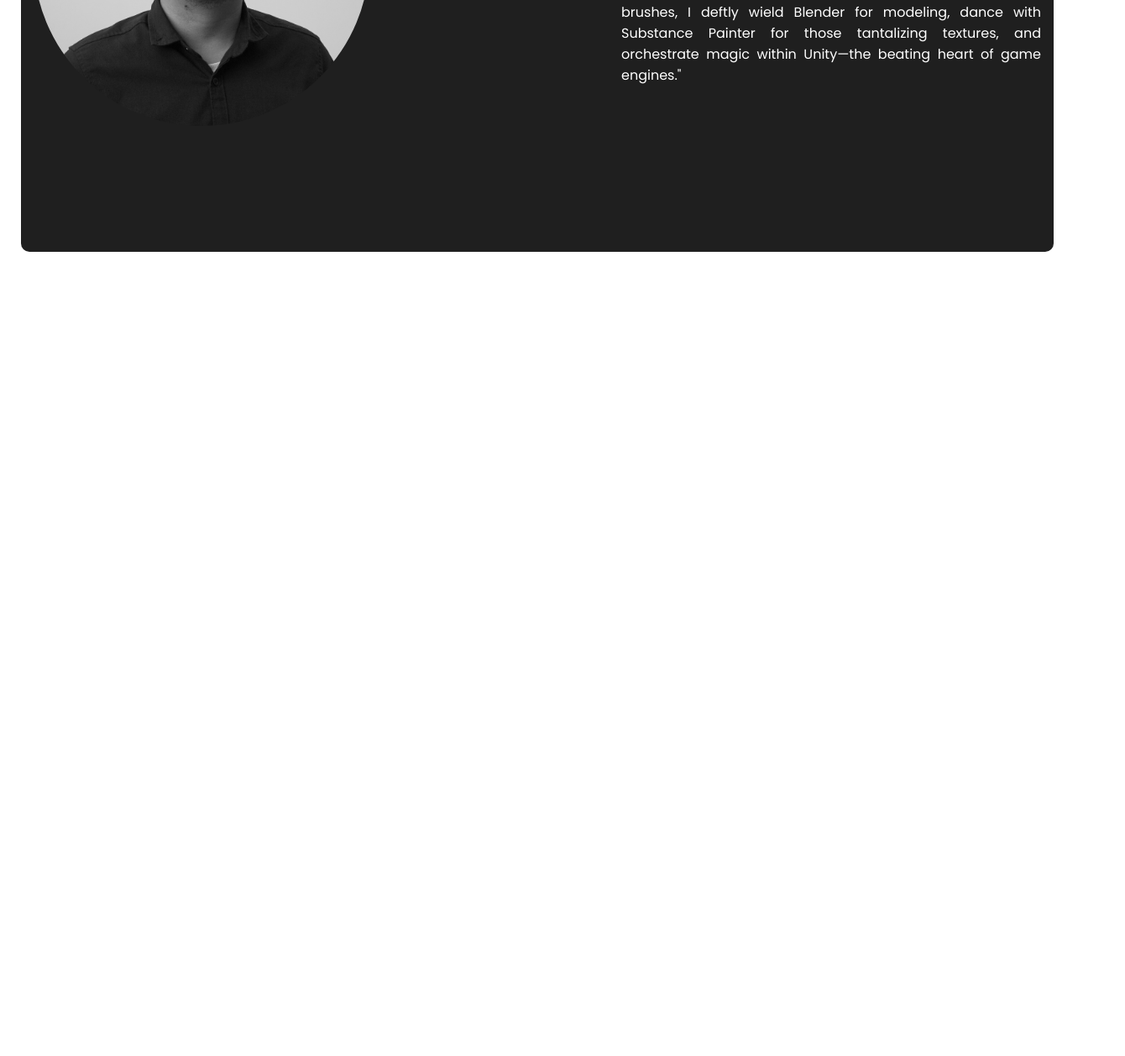
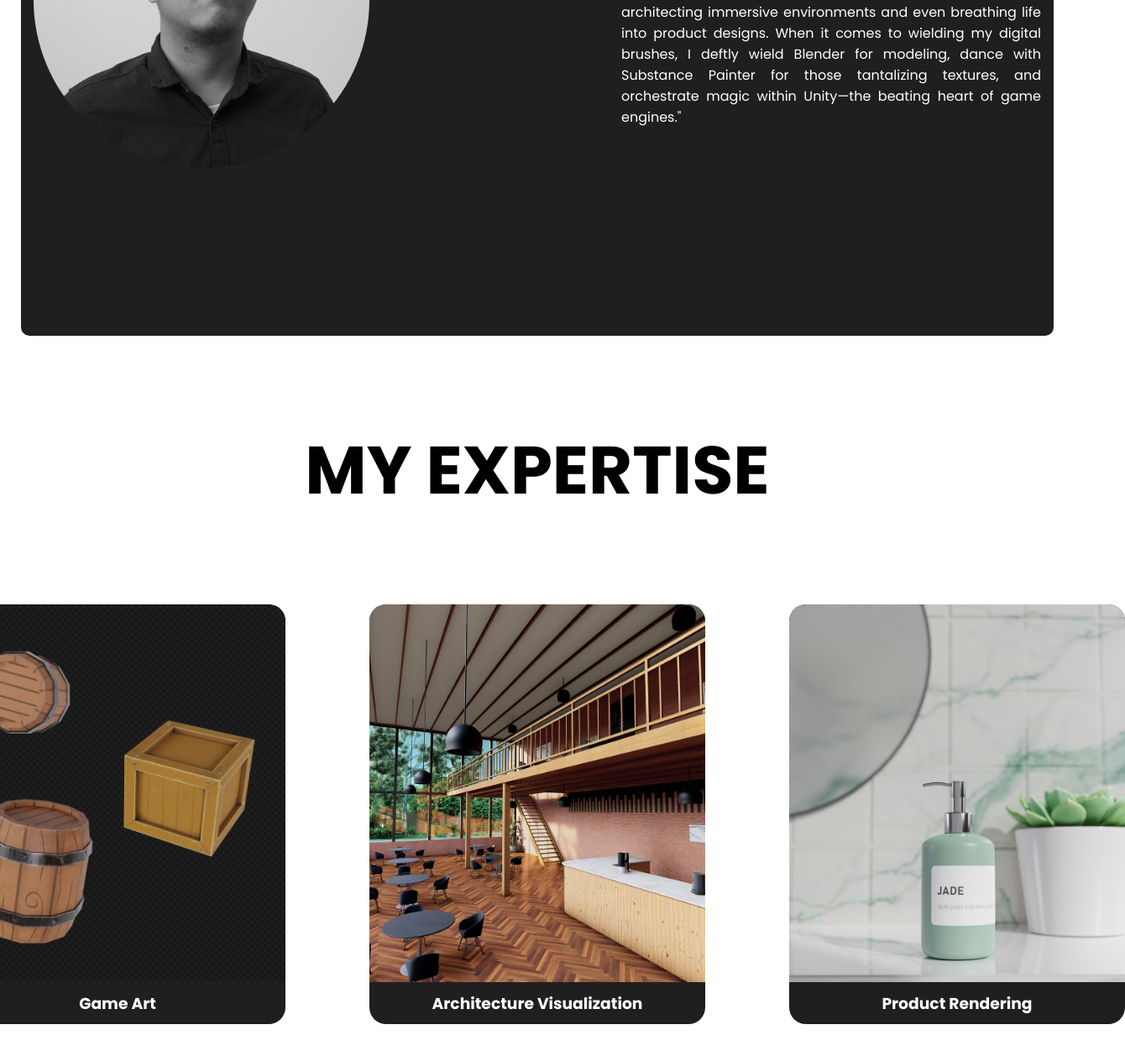
Before and after one commit to fikrysetiaone/portfolio, a plain HTML site: page index.html in a window 1280 px wide. Shown: the part 508-1766 px from the top of the page at 84% size, 1340 px wide, since content can reach past the window. Before the commit the page ends 808 px from the top, so only its background shows below. Drawn offline with Linux system fonts and the light colour scheme.

Commit message:
update expertise cards

```diff
--- a/index.html
+++ b/index.html
@@ -29,5 +29,24 @@
         </div>
      </div>
 
+     <!-- EXPERTISE CONTENT -->
+      <div class="expertise_cards">
+        <h1>MY EXPERTISE</h1>
+        <div class="cards">
+            <div class="card">
+                <img src="image/game-art.jpg">
+                <h3>Game Art</h3>
+            </div>
+            <div class="card">
+                <img src="image/arch.jpg">
+                <h3>Architecture Visualization</h3>
+            </div>
+            <div class="card">
+                <img src="image/product.jpg">
+                <h3>Product Rendering</h3>
+            </div>
+        </div>
+      </div>
+
 </body>
 </html>
--- a/style.css
+++ b/style.css
@@ -31,7 +31,7 @@ a{
 }
 
 .profile{
-    height: 700px;
+    height: 800px;
     background-color: #1f1f1f;
     margin: 0px 25px;
     border-radius: 10px ;
@@ -56,3 +56,58 @@ a{
 .about_me h1{
     font-weight: 800;
 }
+
+.expertise_cards{
+    /* background-color: #c06e6e; */
+    height: 900px;
+    margin: 50px 25px;
+    border-radius: 10px ;
+    display: flex;
+    flex-direction: column;
+    align-items: center;
+    /* align-content: center; */
+    /* justify-content: space-evenly; */
+    /* padding: 30px 0px   ; */
+}
+
+.expertise_cards h1{
+    margin: 50px 0px;
+}
+
+.expertise_cards h1{
+    font-size: 80px;
+}
+
+.cards{
+    /* width: 400px; */
+    /* background-color: #685151; */
+    /* height: 800px; */
+    margin-top: 50px;
+    display: flex;
+    align-items: center;
+    justify-content: center;
+    gap: 100px;
+}
+
+.card{
+    background-color: #1f1f1f;
+    width: 400px;
+    height: 500px;
+    border-radius: 20px;
+    display: flex;
+    align-items: center;
+    justify-content: space-evenly;
+    flex-direction: column;
+    color: white;
+}
+
+.card img{
+    width: 100%;
+    height: 90%;
+    object-fit: cover;
+    border-radius: 20px 20px 0px 0px;
+}
+
+.card h3{
+    margin: 10px 0px;
+}
```
Also changed, not shown: image/arch.jpg (added), image/game-art.jpg (added), image/product.jpg (added).
